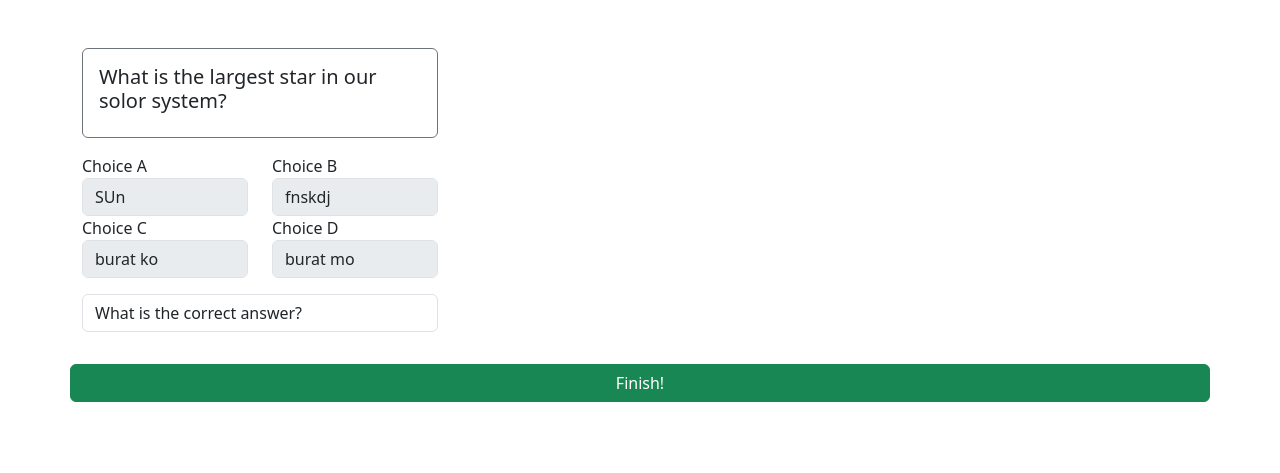
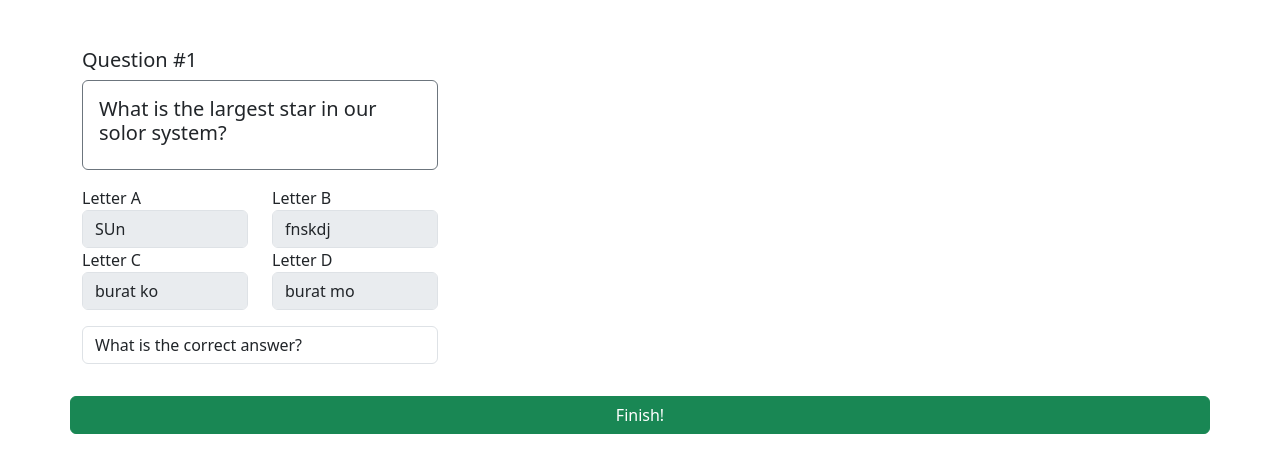
Before and after one commit to Sowishi/Quiz-System-Final-Project, a Flask app: page /take-quiz/1 in a window 1280 px wide. Shown: the part 56-529 px from the top of the page. Run offline with Flask 3, Linux system fonts and the light colour scheme; data comes from the database, SQL or seed files in the repository; both versions use the stored data as it was after the commit.

Commit message:
add numbered questions

```diff
--- a/templates/base.html
+++ b/templates/base.html
@@ -12,6 +12,8 @@
     />
   </head>
   <body>
+    {% if request.path != "/" %}
+
     <nav class="navbar navbar-expand-lg bg-primary">
       <div class="container-fluid">
         <a class="navbar-brand text-white fw-bold" href="#"
@@ -28,7 +30,6 @@
         >
           <span class="navbar-toggler-icon"></span>
         </button>
-        {% if request.path != "/" %}
         <div class="collapse navbar-collapse" id="navbarNav">
           <ul class="navbar-nav">
             <li class="nav-item">
@@ -47,8 +48,8 @@
             </li>
           </ul>
         </div>
-        {% endif %}
       </div>
+      {% endif %}
     </nav>
 
     {% block content %} {%endblock %}
--- a/templates/take-quiz.html
+++ b/templates/take-quiz.html
@@ -7,13 +7,14 @@
         <div class="row">
         {% for question in questions %}
         <div class="col-lg-4">
+            <h5>Question #{{loop.index}}</h5>
         <div class="form-group p-3 border border-secondary rounded">
             <h5>{{question.2}}</h5>
         </div>
         <div class="row my-3">
             <div class="col-6">
             <div class="form-group">
-                <label for="exampleInputPassword1">Choice A</label>
+                <label for="exampleInputPassword1">Letter A</label>
                 <input
                 disabled
                 value="{{question.3}}"
@@ -26,7 +27,7 @@
             </div>
             <div class="col-6">
             <div class="form-group">
-                <label for="exampleInputPassword1">Choice B</label>
+                <label for="exampleInputPassword1">Letter B</label>
                 <input
                 disabled
                 value="{{question.4}}"
@@ -40,7 +41,7 @@
             </div>
             <div class="col-6">
             <div class="form-group">
-                <label for="exampleInputPassword1">Choice C</label>
+                <label for="exampleInputPassword1">Letter C</label>
                 <input
                 disabled
                 value="{{question.5}}"
@@ -54,7 +55,7 @@
             </div>
             <div class="col-6">
             <div class="form-group">
-                <label for="exampleInputPassword1">Choice D</label>
+                <label for="exampleInputPassword1">Letter D</label>
                 <input
                 disabled
                 value="{{question.6}}"
```
Also changed, not shown: templates/index.html (+4 -3 lines), quiz-app.db.
